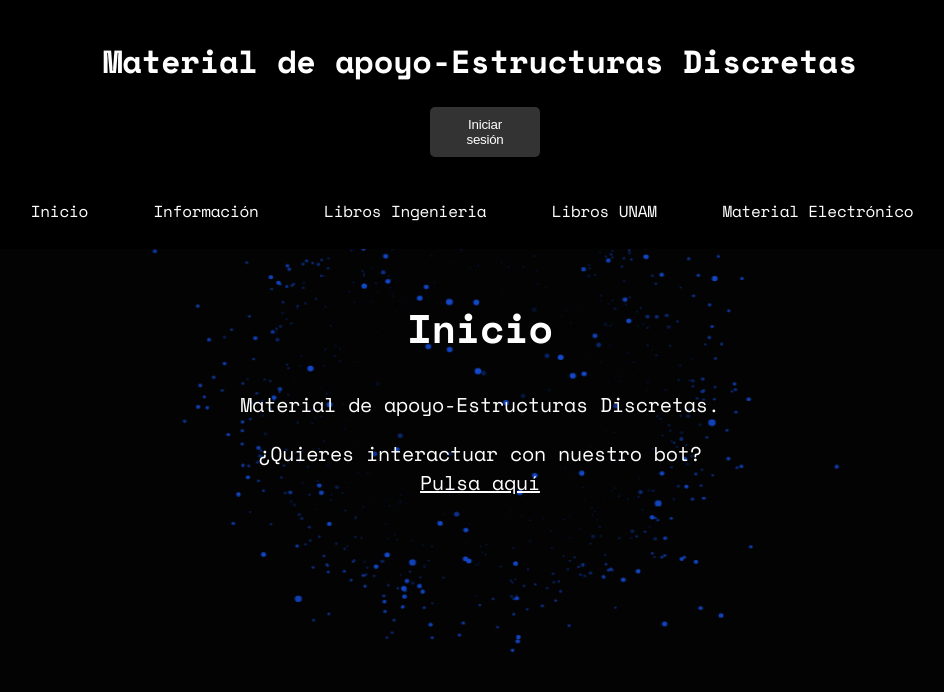
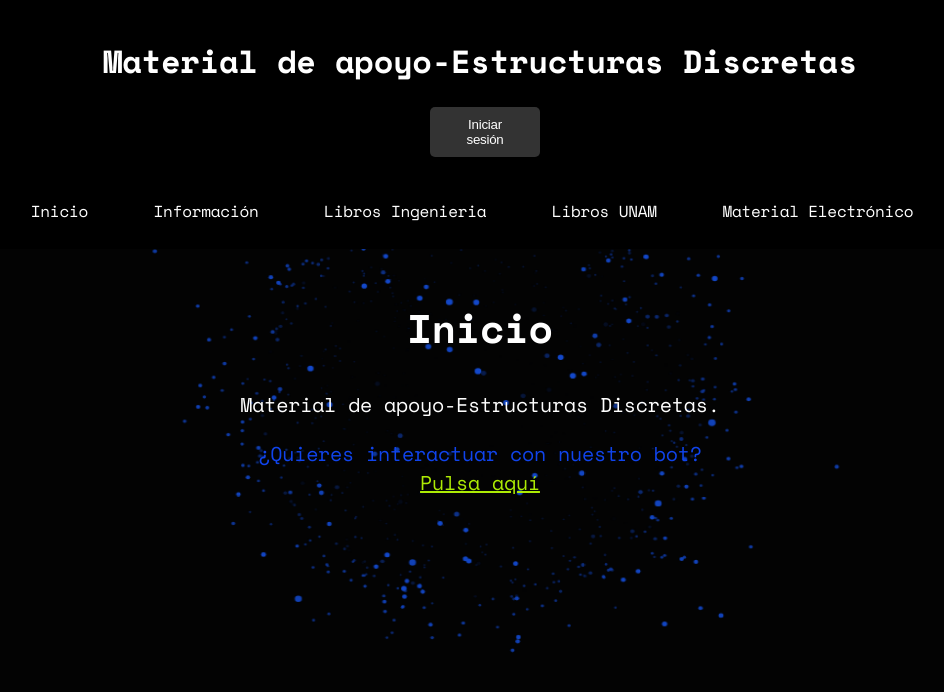
Before and after one commit to EstructurasFIDiscretas/EstrucutasDiscretasFI.github.io, a plain HTML site: page index.html in a window 1280 px wide. Shown: the whole page, without its empty margins (160-1104 px from the left). Drawn offline with nearby package versions, Linux system fonts and the light colour scheme; animation ran at ten frames a second.

Commit message:
Update index.html

```diff
--- a/index.html
+++ b/index.html
@@ -145,7 +145,7 @@
     <div id="home" style="text-align: center;">
         <h2 style="color: white; font-size: 40px;">Inicio</h2>
         <p class="content-text" style="color: white; font-size: 20px;">Material de apoyo-Estructuras Discretas.</p>
-        <p style="color: white; font-size: 20px;">¿Quieres interactuar con nuestro bot?<br><a href="https://t.me/Mathematicaldiscretbot" style="color: white;">Pulsa aquí</a></p>
+        <p style="color: rgb(16, 68, 236); font-size: 20px;">¿Quieres interactuar con nuestro bot?<br><a href="https://t.me/Mathematicaldiscretbot" style="color: rgb(173, 235, 4);">Pulsa aquí</a></p>
     </div>
 
     <div id="info" class="content info" style="display:true;">
```
